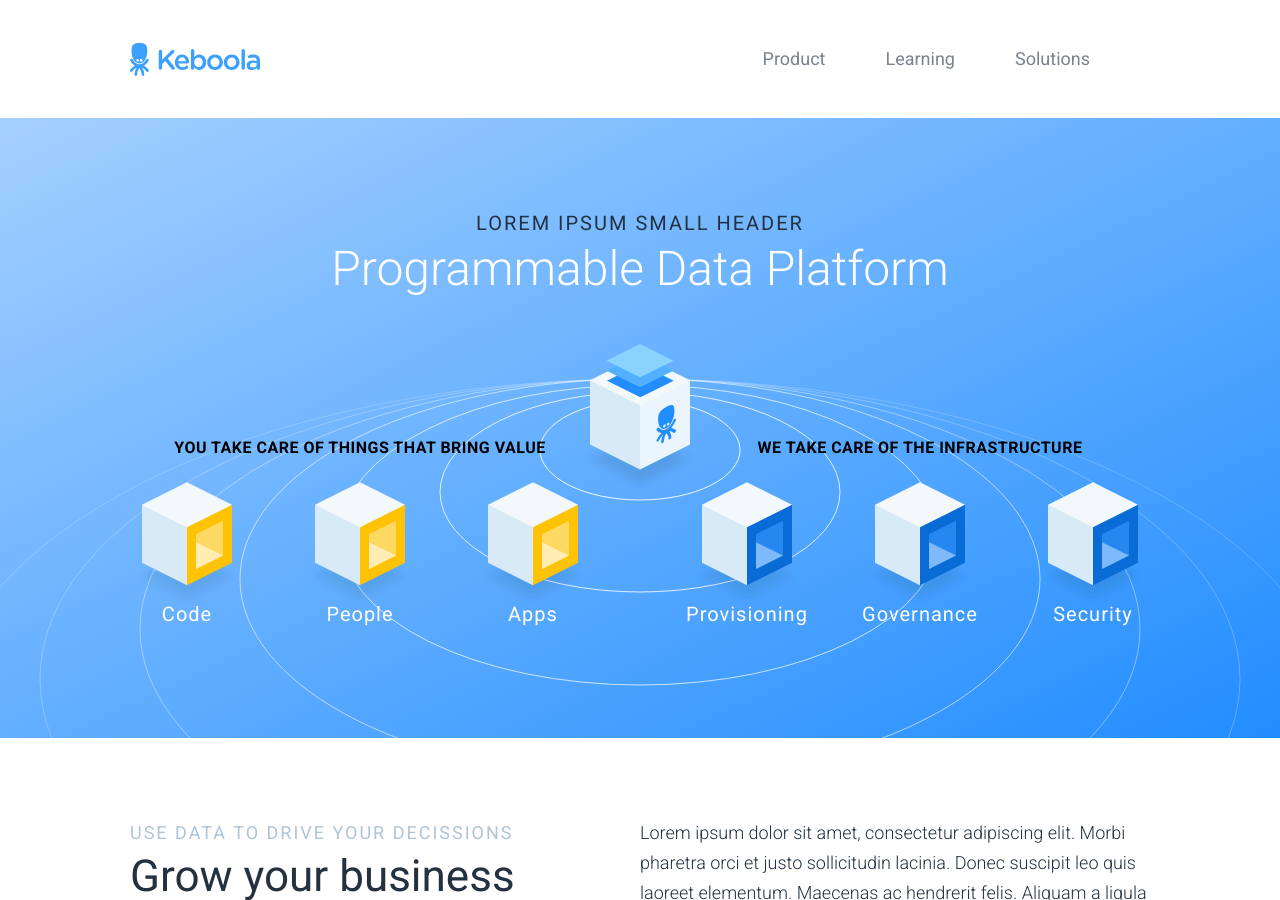
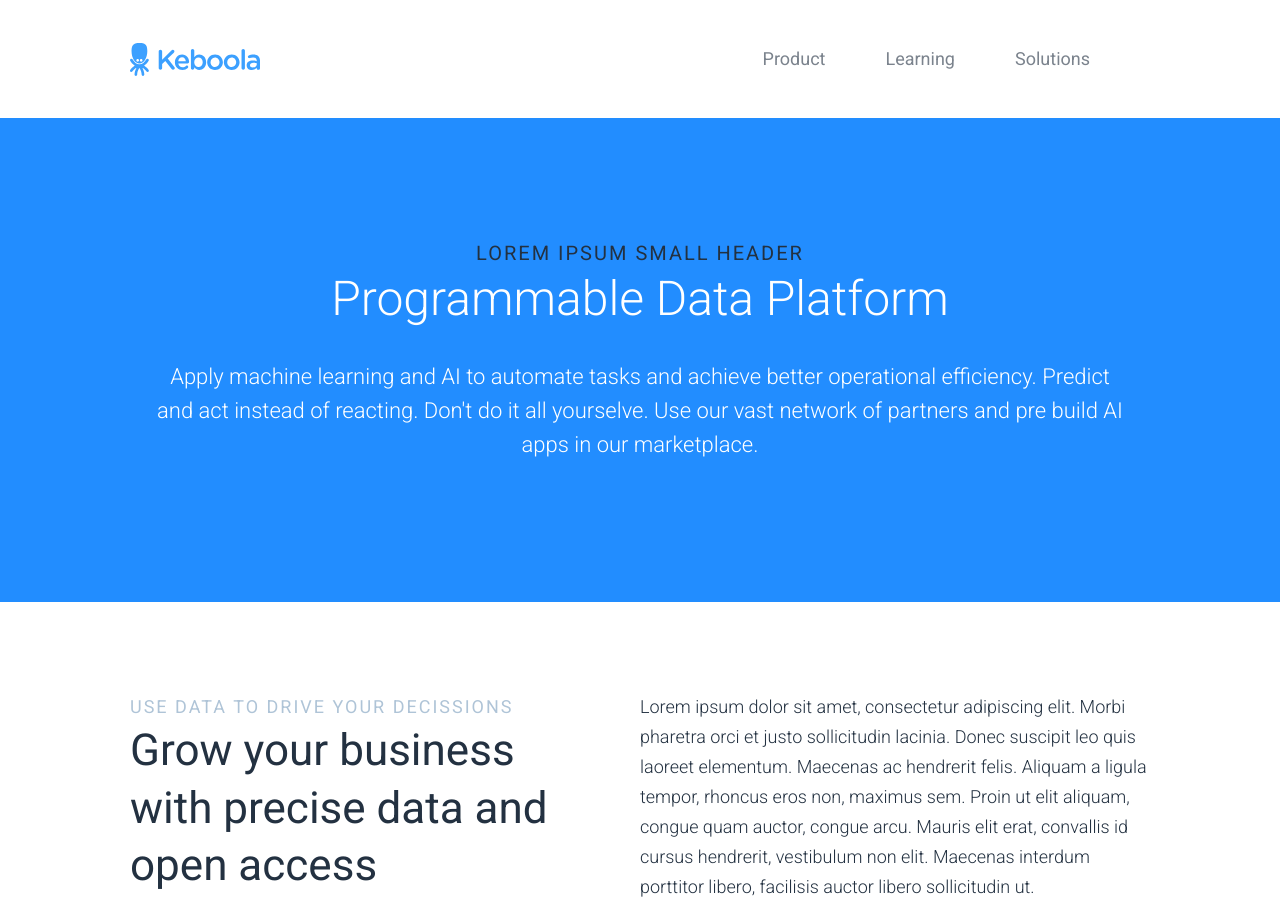
Before and after one commit to keboola/website, a Jekyll site: the page built from _platform/programmable-data-platform.md, in a window 1280 px wide and 900 px high. Built offline with Jekyll 4.4.1, drawn with Linux system fonts in a browser that asks for light colours; nearby versions of some CDN libraries.

Commit message:
Update from Forestry.io - Updated programmable-data-platform.md

```diff
--- a/_platform/programmable-data-platform.md
+++ b/_platform/programmable-data-platform.md
@@ -3,10 +3,13 @@
 layout: blocks
 date: 2018-11-01 09:41:24 +0000
 page_sections:
-- template: header-product
-  block: header-product
+- template: header-blue
+  block: header-blue
   subheadline: LOREM IPSUM SMALL HEADER
   headline: Programmable Data Platform
+  content: Apply machine learning and AI to automate tasks and achieve better operational
+    efficiency. Predict and act instead of reacting. Don't do it all yourselve. Use
+    our vast network of partners and pre build AI apps in our marketplace.
 - template: article-with-perex
   block: article-with-perex
   subheadline: Use data to drive your decissions
```
